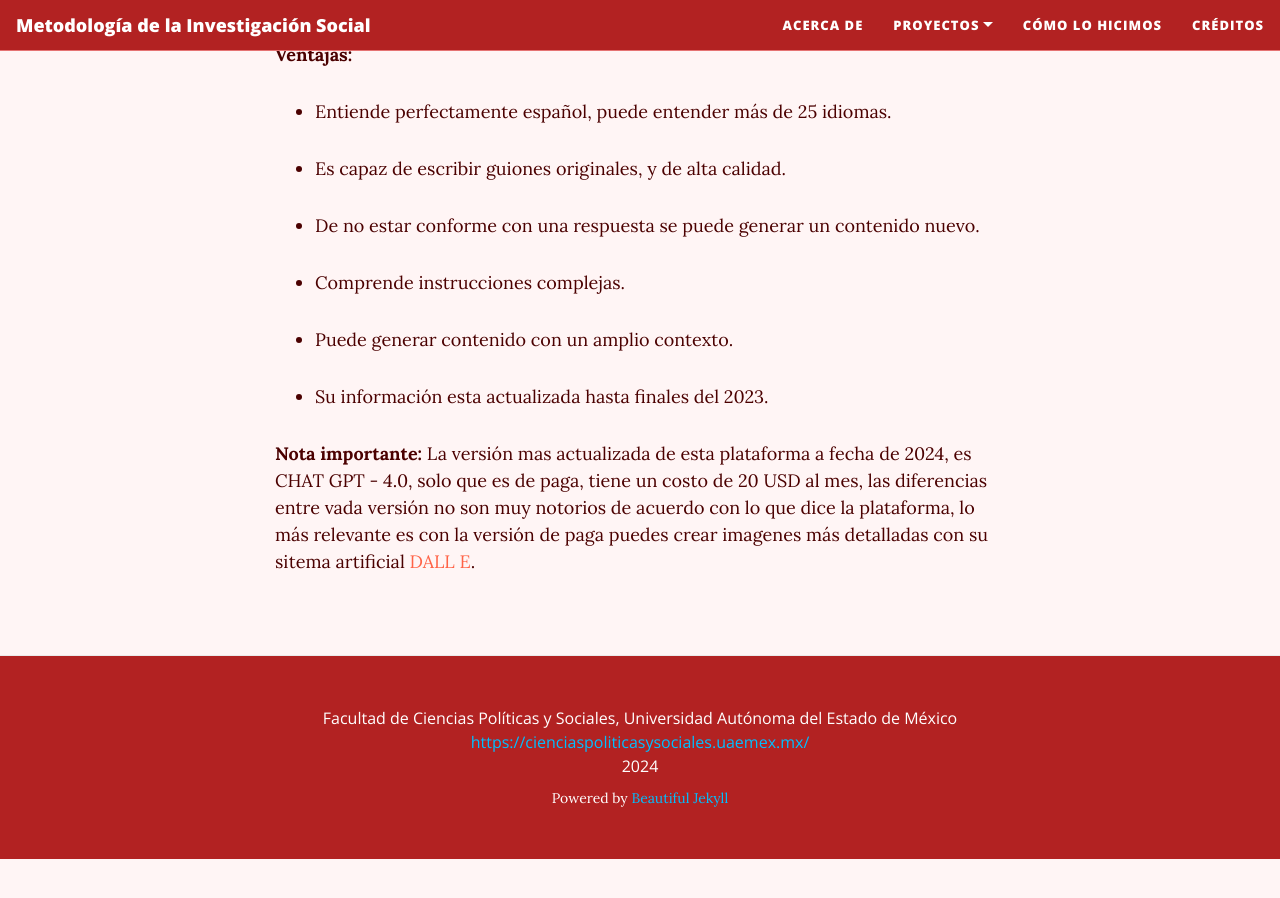
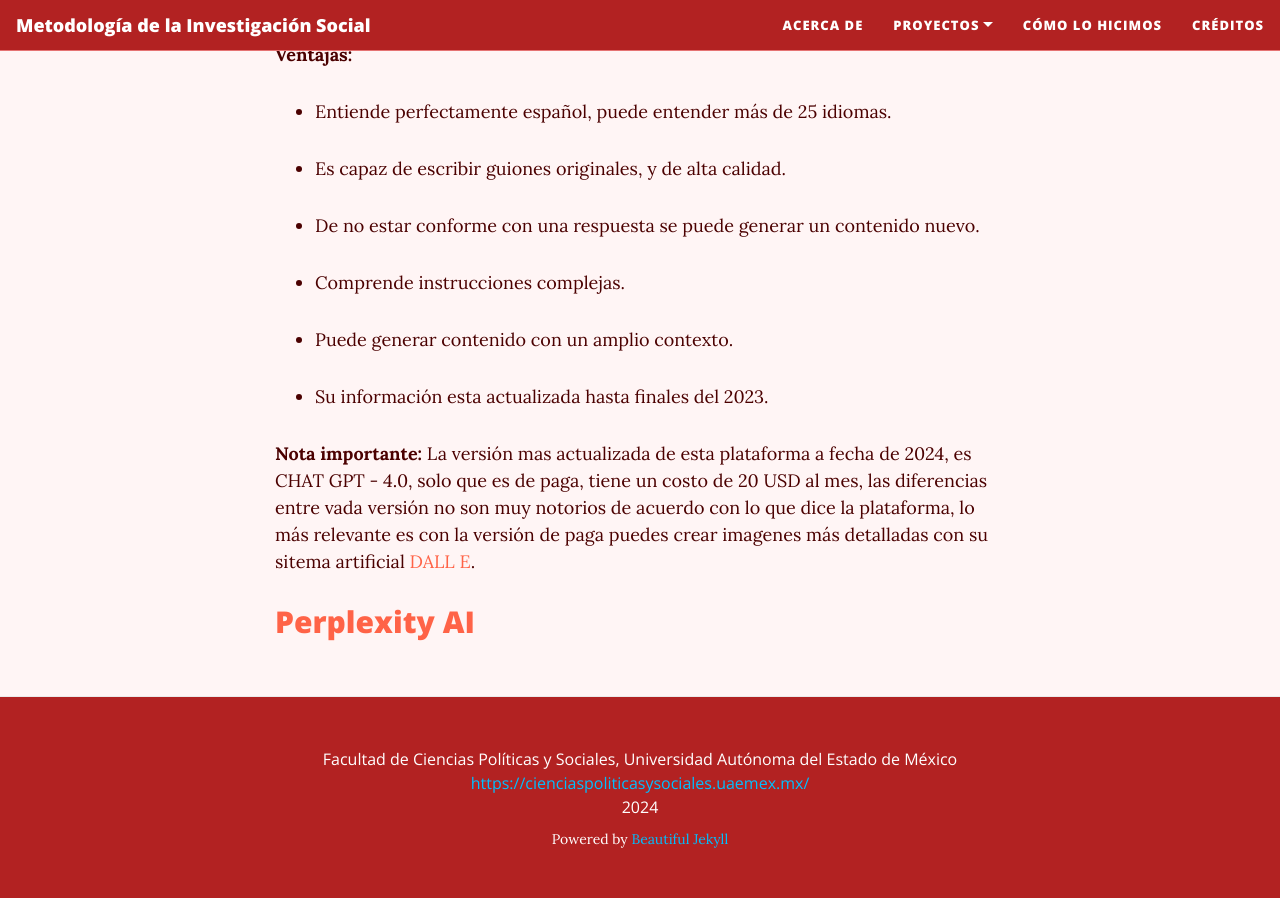
Before and after one commit to rosariorogel/metodologia, a Jekyll site: the page built from _pages/inteligencia-artificial.md, in a window 1280 px wide and 900 px high, scrolled down 3611 px. Built offline with Jekyll 4.4.1, drawn with Linux system fonts in a browser that asks for light colours; nearby versions of some CDN libraries; before the commit the page ends 4470 px from its top, so only the background shows below that.

Commit message:
Update inteligencia-artificial.md

```diff
--- a/_pages/inteligencia-artificial.md
+++ b/_pages/inteligencia-artificial.md
@@ -94,3 +94,6 @@ Es el desarrollo de una empresa llamada [Open AI](https://openai.com/). Este es
 * Su información esta actualizada hasta finales del 2023.
 
 **Nota importante:** La versión mas actualizada de esta plataforma a fecha de 2024, es CHAT GPT - 4.0, solo que es de paga, tiene un costo de 20 USD al mes, las diferencias entre vada versión no son muy notorios de acuerdo con lo que dice la plataforma, lo más relevante es con la versión de paga puedes crear imagenes más detalladas con su sitema artificial [DALL E](https://openai.com/index/dall-e-2/).
+
+
+## [Perplexity AI](https://www.perplexity.ai/)
```
